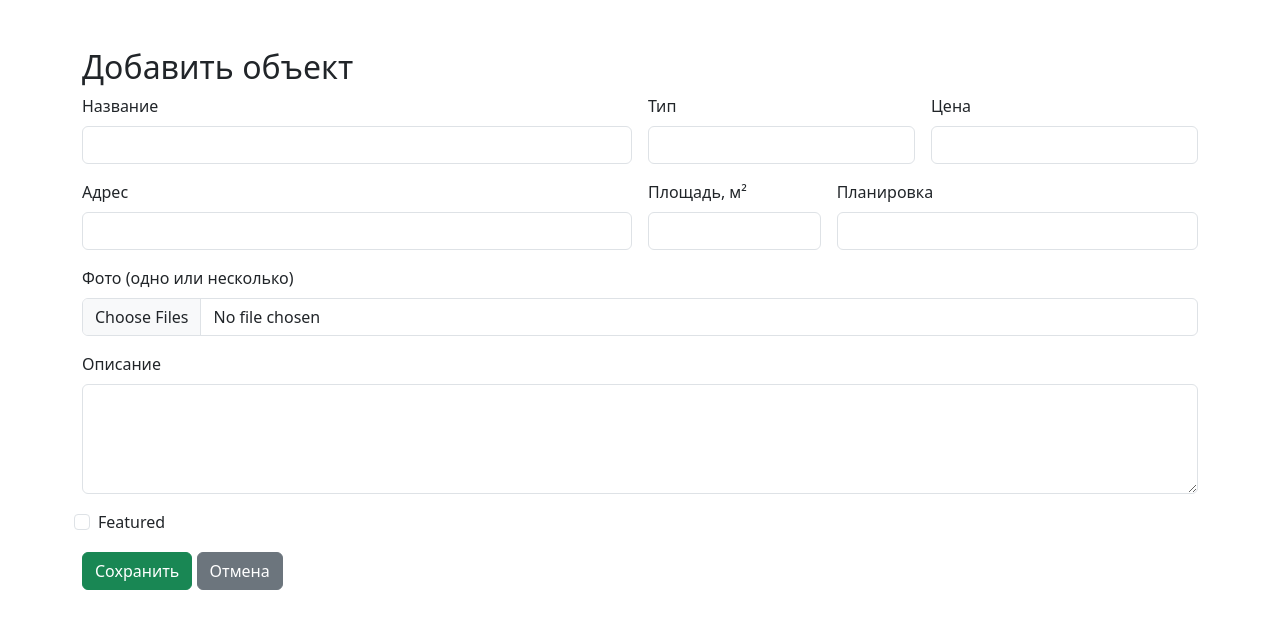
After one commit to AdventureAdviser/realtor-agency, a Flask app: page /admin/object/new in a window 1280 px wide. The commit adds this page. Shown: the top 629 px of the page. Run offline with Flask 3, Linux system fonts and the light colour scheme.

Commit message:
vers 0.7

```diff
--- a/app.py
+++ b/app.py
@@ -140,6 +140,41 @@ def admin_close(req_id):
 
 # ---------- ADMIN OBJECTS (view / edit / delete) ----------
 
+@app.route('/admin/object/new', methods=['GET', 'POST'])
+def admin_object_new():
+    db = get_db()
+    if request.method == 'POST':
+        # файлы
+        photos = request.files.getlist('photos')
+        images_csv, image_url_new = "", ""
+        if photos and photos[0].filename:
+            paths = []
+            for file in photos:
+                filename = secure_filename(file.filename)
+                file.save(os.path.join(UPLOAD_FOLDER, filename))
+                paths.append(f"/static/img/{filename}")
+            images_csv = ",".join(paths)
+            image_url_new = paths[0]       # первое фото = превью
+        db.execute("""INSERT INTO objects
+                      (title, type, price, address, area, layout,
+                       description, featured, images, image_url)
+                      VALUES (?,?,?,?,?,?,?,?,?,?)""",
+                   (
+                       request.form.get('title'),
+                       request.form.get('type'),
+                       request.form.get('price'),
+                       request.form.get('address'),
+                       request.form.get('area'),
+                       request.form.get('layout'),
+                       request.form.get('description'),
+                       1 if request.form.get('featured') else 0,
+                       images_csv,
+                       image_url_new
+                   ))
+        db.commit()
+        return redirect(url_for('admin_objects'))
+    # GET
+    return render_template('admin_object_new.html')
 @app.route('/admin/objects')
 def admin_objects():
     db = get_db()
--- /dev/null
+++ b/templates/admin_object_new.html
@@ -0,0 +1,55 @@
+<!DOCTYPE html>
+<html lang="ru">
+<head>
+  <meta charset="UTF-8">
+  <title>Добавить объект</title>
+  <link rel="stylesheet" href="https://cdn.jsdelivr.net/npm/bootstrap@5.3.0/dist/css/bootstrap.min.css">
+</head>
+<body>
+<div class="container my-5">
+  <h2>Добавить объект</h2>
+  <form method="post" enctype="multipart/form-data" class="row g-3">
+    <div class="col-md-6">
+      <label class="form-label">Название</label>
+      <input name="title" class="form-control">
+    </div>
+    <div class="col-md-3">
+      <label class="form-label">Тип</label>
+      <input name="type" class="form-control">
+    </div>
+    <div class="col-md-3">
+      <label class="form-label">Цена</label>
+      <input name="price" class="form-control">
+    </div>
+    <div class="col-md-6">
+      <label class="form-label">Адрес</label>
+      <input name="address" class="form-control">
+    </div>
+    <div class="col-md-2">
+      <label class="form-label">Площадь, м²</label>
+      <input name="area" type="number" class="form-control">
+    </div>
+    <div class="col-md-4">
+      <label class="form-label">Планировка</label>
+      <input name="layout" class="form-control">
+    </div>
+    <div class="col-12">
+      <label class="form-label">Фото (одно или несколько)</label>
+      <input type="file" name="photos" multiple class="form-control">
+    </div>
+    <div class="col-12">
+      <label class="form-label">Описание</label>
+      <textarea name="description" rows="4" class="form-control"></textarea>
+    </div>
+    <div class="col-12 form-check">
+      <input type="checkbox" name="featured" class="form-check-input" id="feat">
+      <label for="feat" class="form-check-label">Featured</label>
+    </div>
+    <div class="col-12">
+      <button class="btn btn-success">Сохранить</button>
+      <a href="/admin/objects" class="btn btn-secondary">Отмена</a>
+    </div>
+  </form>
+</div>
+</body>
+</html>
--- a/templates/admin_objects.html
+++ b/templates/admin_objects.html
@@ -8,6 +8,7 @@
 <body>
 <div class="container my-5">
   <h2>Объекты</h2>
+  <a href="/admin/object/new" class="btn btn-success mb-3">Добавить объект</a>
   <table class="table table-striped">
     <thead><tr>
       <th>ID</th><th>Название</th><th>Тип</th><th>Цена</th><th>Featured</th><th></th>
```
